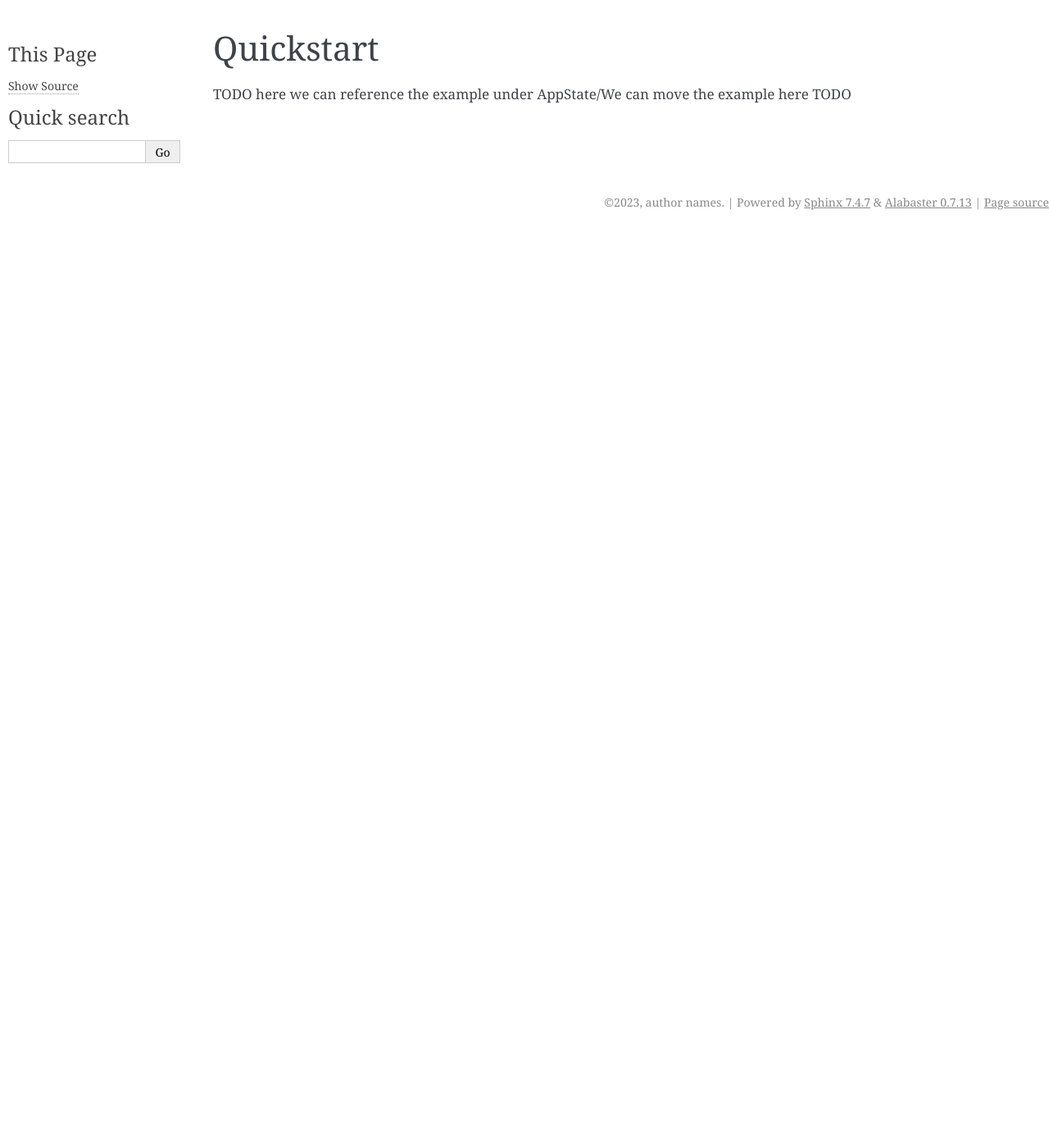
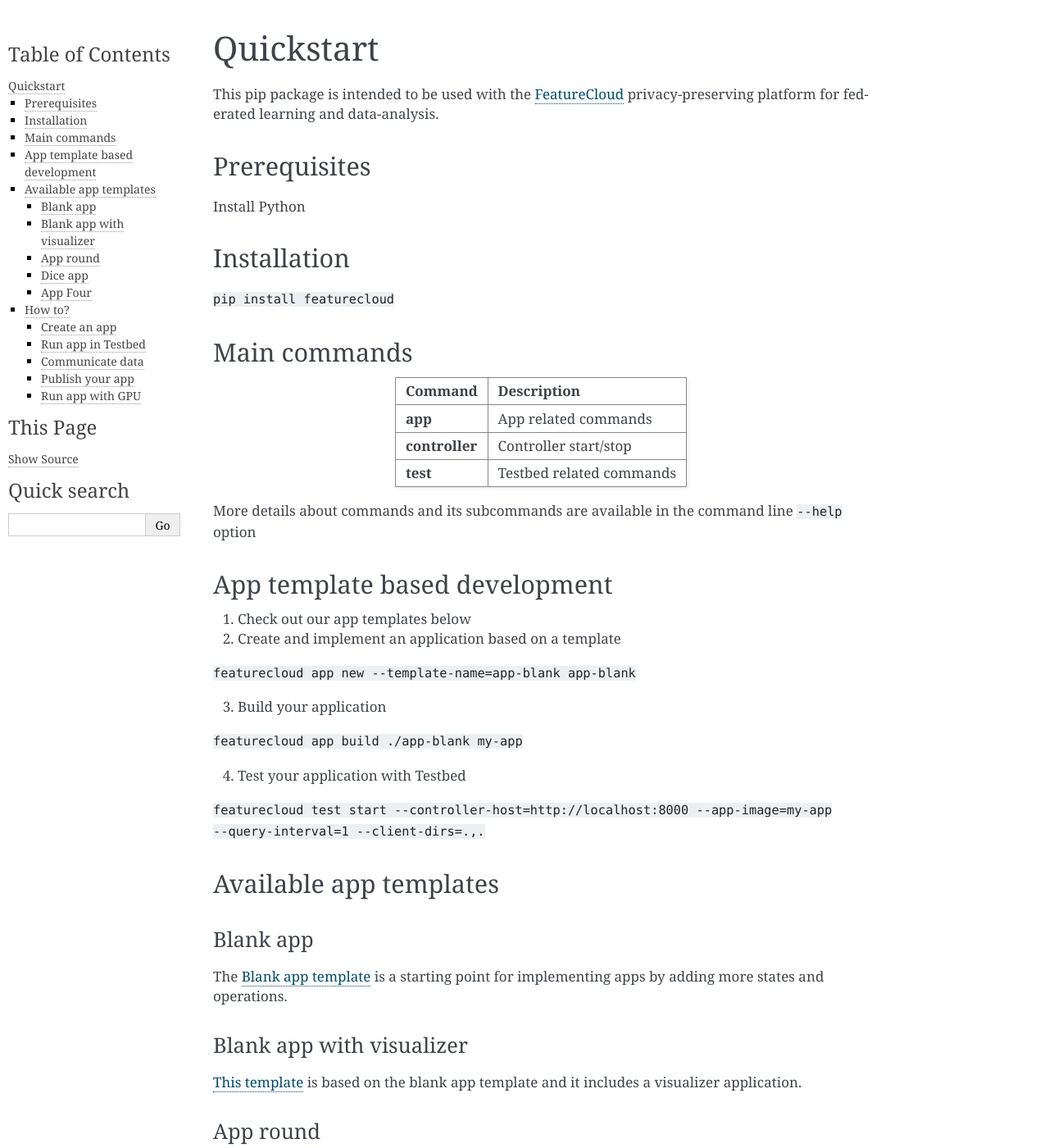
Before and after one commit to FeatureCloud/FeatureCloud, a Sphinx documentation site: the page built from docs/quick_start.rst, in a window 1280 px wide and 1400 px high. Shown: the whole window at 82% size. Built offline with Sphinx 7.4.7, drawn with Linux system fonts in a browser that asks for light colours; some of the changed text lies outside the part shown.

Commit message:
Quickstart content

```diff
--- a/docs/quick_start.rst
+++ b/docs/quick_start.rst
@@ -1,5 +1,91 @@
+==========
 Quickstart
 ==========
-TODO
-here we can reference the example under AppState/We can move the example here
-TODO
+This pip package is intended to be used with the `FeatureCloud <https://featurecloud.ai/>`_ privacy-preserving platform for federated learning and data-analysis.
+
+Prerequisites
+-------------
+Install Python
+
+Installation
+------------
+``pip install featurecloud``
+
+Main commands
+-------------
+
+========================= ==================================================
+Command                   Description
+========================= ==================================================
+**app**                   App related commands
+**controller**            Controller start/stop
+**test**                  Testbed related commands
+========================= ==================================================
+
+More details about commands and its subcommands are available in the command line ``--help`` option
+
+App template based development
+------------------------------
+
+1. Check out our app templates below
+
+2. Create and implement an application based on a template
+
+``featurecloud app new --template-name=app-blank app-blank``
+
+3. Build your application
+
+``featurecloud app build ./app-blank my-app``
+
+4. Test your application with Testbed
+
+``featurecloud test start --controller-host=http://localhost:8000 --app-image=my-app --query-interval=1 --client-dirs=.,.``
+
+
+Available app templates
+-----------------------
+
+Blank app
+^^^^^^^^^
+The `Blank app template <https://github.com/FeatureCloud/app-blank/>`_ is a starting point for implementing apps by adding more states and operations.
+
+Blank app with visualizer
+^^^^^^^^^^^^^^^^^^^^^^^^^
+`This template <https://github.com/FeatureCloud/app-blank-with-visualizer/>`_ is based on the blank app template and it includes a visualizer application.
+
+App round
+^^^^^^^^^
+The `App round template <https://github.com/FeatureCloud/app-round/>`_ is based in the blank app template with three app states implemented.
+
+Dice app
+^^^^^^^^
+The `Dice app template <https://github.com/FeatureCloud/app-dice/>`_ contains four states with a simple dice throw simulation.
+
+App Four
+^^^^^^^^
+The `App Four template <https://github.com/FeatureCloud/app-four/>`_ contains four states and supports three scenarios (Centralized, Simulation, and Federated) in two modes (Native and Containerized).
+
+
+How to?
+-------
+Check out our Medium post collection regarding frequently asked questions during app development!
+
+Create an app
+^^^^^^^^^^^^^
+In `this story <https://medium.com/developing-federated-applications-in-featurecloud/create-your-first-featurecloud-app-daced512eb45/>`_ we detail the steps for creating your application in FeatureCloud.
+
+Run app in Testbed
+^^^^^^^^^^^^^^^^^^
+`Read <https://medium.com/developing-federated-applications-in-featurecloud/run-an-app-in-fc-test-bed-b4b0ecae08b0/>`_  about FeatureCloud Testbed and how can it accelerate the your application testing.
+
+Communicate data
+^^^^^^^^^^^^^^^^
+`How to handle communication <https://medium.com/developing-federated-applications-in-featurecloud/communicate-data-across-clients-77b4d9fc8258/>`_ between participants in your federated application.
+
+Publish your app
+^^^^^^^^^^^^^^^^
+`Steps <https://medium.com/developing-federated-applications-in-featurecloud/featurecloud-ai-store-publish-your-applications-2afb90c26a8d/>`_ for publishing your application in FeatureCloud App Store.
+
+Run app with GPU
+^^^^^^^^^^^^^^^^
+`Read all <https://medium.com/developing-federated-applications-in-featurecloud/run-featurecloud-applications-with-gpu-acceleration-39cfec98f952/>`_ about using GPU support in your application.
```
